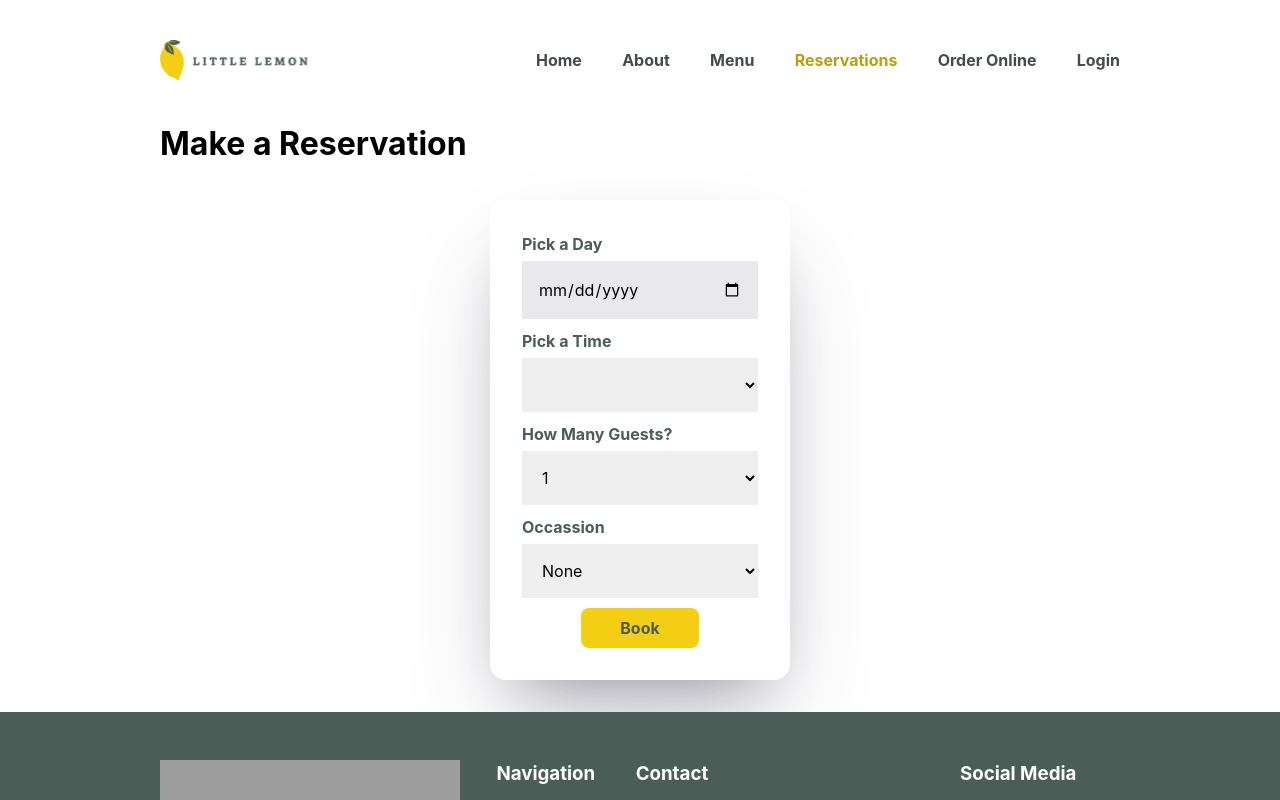
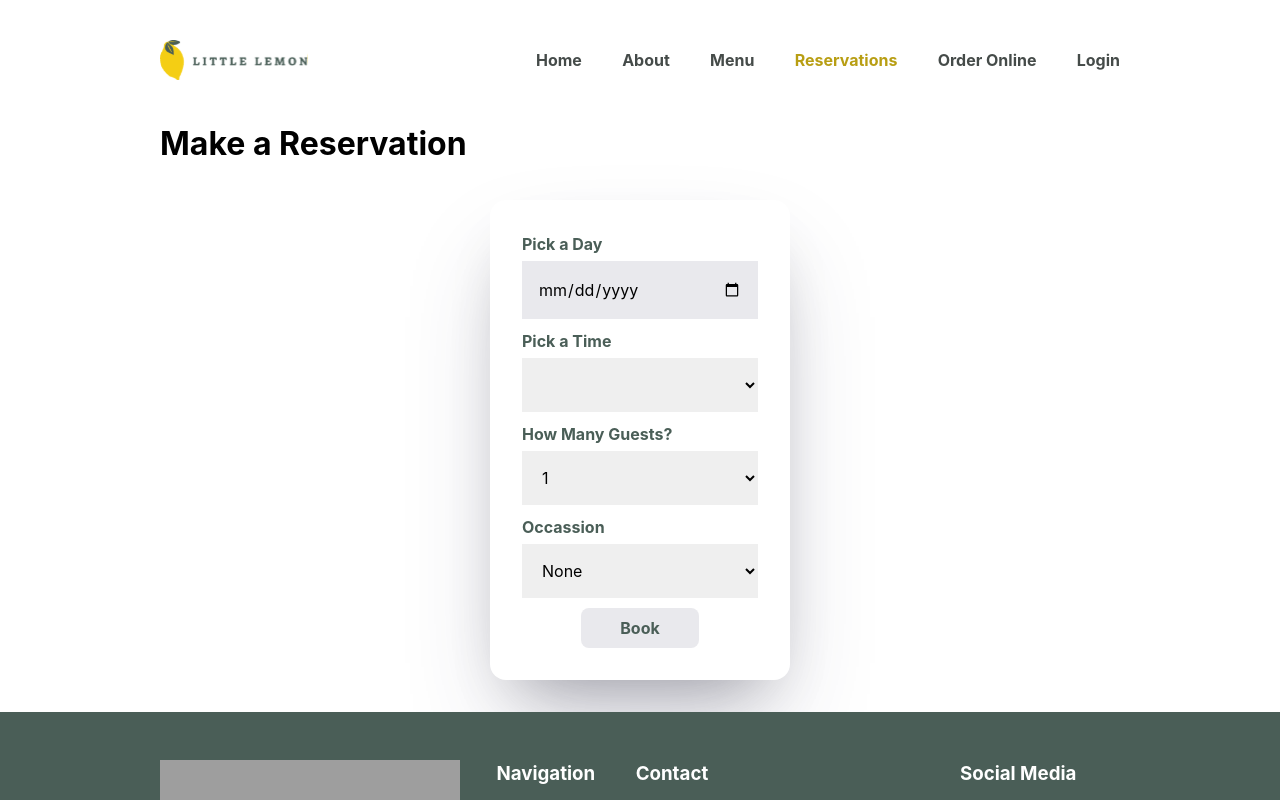
Before and after one commit to a-garcia96/capstone-project, a React (Create React App) app: page /reservations in a window 1280 px wide. Shown: the top 800 px of the page. Built offline with nearby package versions, Linux system fonts and the light colour scheme; grey boxes are pictures that could not be loaded.

Commit message:
implement client side validation

```diff
--- a/src/components/BookingForm/BookingForm.js
+++ b/src/components/BookingForm/BookingForm.js
@@ -2,11 +2,17 @@ import React, { useEffect, useState, useContext } from "react";
 import { BookingContext } from "../Main";
 import "./bookingForm.css";
 
-const BookingConfirmation = ({ date, time, guests, occasion, isReserved, setIsReserved }) => {
-
+const BookingConfirmation = ({
+  date,
+  time,
+  guests,
+  occasion,
+  isReserved,
+  setIsReserved,
+}) => {
   const handleClick = () => {
     setIsReserved(false);
-  }
+  };
 
   return (
     <div className="reservation-confirmation">
@@ -24,69 +30,89 @@ const BookingConfirmation = ({ date, time, guests, occasion, isReserved, setIsRe
       <p>
         <strong>Occassion</strong>: {occasion}
       </p>
-          <button onClick={handleClick} className="btn">Make another reservation</button>
+      <button onClick={handleClick} className="btn">
+        Make another reservation
+      </button>
     </div>
-  )
-}
+  );
+};
 
 const BookingForm = () => {
-
-    const {bookingState, bookingDispatch, availableTimes} = useContext(BookingContext);
-
-    useEffect(() => {
-        console.log(bookingState)
-    }, [bookingState])
+  const { bookingState, bookingDispatch, availableTimes } =
+    useContext(BookingContext);
 
   const [reservationDetails, setReservationDetails] = useState({
     date: null,
     time: null,
-    guests: 0,
+    guests: null,
     occassion: null,
   });
   const [isReserved, setIsReserved] = useState(false);
+  const [formIsFilled, setFormIsFilled] = useState(false);
+
+  const formValidation = () => {
+    let areFormValuesNull = Object.values(reservationDetails).every((value) => {
+      if (value !== null) {
+        setFormIsFilled(true);
+      } else {
+        setFormIsFilled(false);
+      }
+      return "Form validation has ran";
+    });
+  };
+
+  useEffect(() => {
+    formValidation()
+  }, [reservationDetails])
 
   const handleChange = ({ target }) => {
     let field = target.dataset.type;
 
     switch (field) {
       case "day":
-        const formattedDate = new Date(target.value).toLocaleDateString("en-us", { year:"numeric", month: "short", day: "numeric", timeZone: "UTC" });
+        const formattedDate = new Date(target.value).toLocaleDateString(
+          "en-us",
+          { year: "numeric", month: "short", day: "numeric", timeZone: "UTC" }
+        );
         setReservationDetails({
           ...reservationDetails,
           date: formattedDate,
         });
-        bookingDispatch({type: 'SELECT_DATE', payload: formattedDate})
-        console.log(`The date selected was ${formattedDate}`)
+        bookingDispatch({ type: "SELECT_DATE", payload: formattedDate });
         break;
       case "time":
         setReservationDetails({
           ...reservationDetails,
           time: target.value,
-        })
-        bookingDispatch({type: 'SELECT_TIME', payload: target.value})
-        console.log(`The time selected was ${target.value}`)
+        });
+        bookingDispatch({ type: "SELECT_TIME", payload: target.value });
         break;
       case "guests":
         setReservationDetails({
           ...reservationDetails,
           guests: target.value,
         });
-        console.log(`There are ${target.value} guests expected`);
         break;
       case "occassion":
         setReservationDetails({
           ...reservationDetails,
           occassion: target.value,
         });
+        break;
+      default:
+        console.log('Nothing Happened')
     }
   };
 
   const handleSubmit = (e) => {
     e.preventDefault();
-    bookingDispatch({type: 'BOOK_TIMESLOT', payload: {date: reservationDetails.date, time: reservationDetails.time }})
+    bookingDispatch({
+      type: "BOOK_TIMESLOT",
+      payload: { date: reservationDetails.date, time: reservationDetails.time },
+    });
     setIsReserved(true);
-    console.log(reservationDetails);
-  }
+    setFormIsFilled(false);
+  };
 
   return (
     <>
@@ -97,18 +123,37 @@ const BookingForm = () => {
           guests={reservationDetails.guests}
           occasion={reservationDetails.occassion}
           isReserved={isReserved}
-          setIsReserved={setIsReserved} />
+          setIsReserved={setIsReserved}
+        />
       )}
       {!isReserved && (
         <form className="booking-form" onSubmit={handleSubmit}>
           <label>Pick a Day</label>
-          <input data-testid="dateInput" required data-type="day" type="date" onChange={handleChange} />
+          <input
+            data-testid="dateInput"
+            required
+            data-type="day"
+            type="date"
+            onChange={handleChange}
+          />
           <label>Pick a Time</label>
-          <select data-testid="timeInput" required data-type="time" onChange={handleChange}>
-            {availableTimes.map(time => <option key={time}>{time}</option>)}
+          <select
+            data-testid="timeInput"
+            required
+            data-type="time"
+            onChange={handleChange}
+          >
+            {availableTimes.map((time) => (
+              <option key={time}>{time}</option>
+            ))}
           </select>
           <label>How Many Guests?</label>
-          <select data-testid="guestInput" required data-type="guests" onChange={handleChange}>
+          <select
+            data-testid="guestInput"
+            required
+            data-type="guests"
+            onChange={handleChange}
+          >
             <option>1</option>
             <option>2</option>
             <option>3</option>
@@ -116,12 +161,22 @@ const BookingForm = () => {
             <option>5</option>
           </select>
           <label>Occassion</label>
-          <select data-testid="occasionInput" data-type="occassion" onChange={handleChange}>
+          <select
+            data-testid="occasionInput"
+            data-type="occassion"
+            onChange={handleChange}
+            required
+          >
             <option>None</option>
             <option>Birthday</option>
             <option>Anniversary</option>
           </select>
-          <input data-type="button" type="submit" value="Book" />
+          <input
+            disabled={formIsFilled == true ? false : true}
+            data-type="button"
+            type="submit"
+            value="Book"
+          />
         </form>
       )}
     </>
--- a/src/components/BookingForm/bookingForm.css
+++ b/src/components/BookingForm/bookingForm.css
@@ -37,6 +37,15 @@
     font-weight: 700;
 }
 
+.booking-form input[type="submit"]:hover {
+    cursor: pointer;
+}
+
+.booking-form input[type="submit"]:disabled {
+    background-color: #E9E9ED;
+    cursor: default;
+}
+
 .reservation-confirmation {
     display: flex;
     flex-direction: column;
```
Lines whose indentation alone changed are shown as unchanged.
